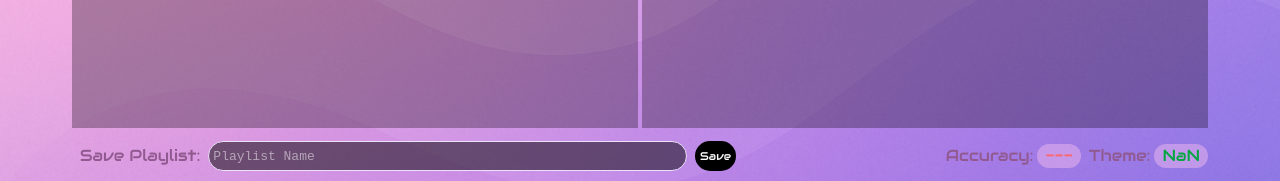
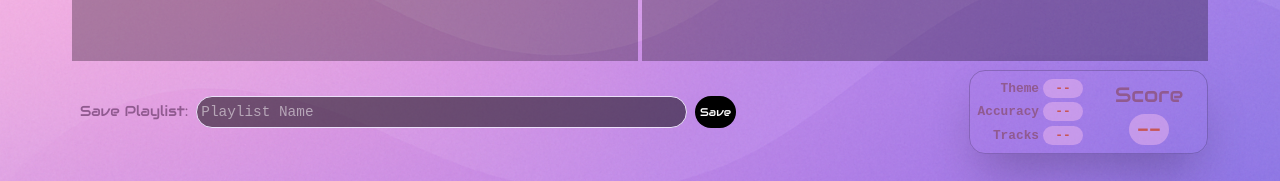
Before and after one commit to Dbrowne14/Jammming, a React (Vite) app: page / in a window 1280 px wide. Shown: the part 616-797 px from the top of the page. Built offline with nearby package versions, Linux system fonts and the light colour scheme; no server answers; sample sign-in values are in the browser's storage; a web font is replaced by a local one.

Commit message:
updates to scoring

```diff
--- a/src/components/Footer/BottomBar.tsx
+++ b/src/components/Footer/BottomBar.tsx
@@ -3,8 +3,8 @@ import Score from "./Score";
 
 const BottomBar = () => {
   return (
-    <footer className="w-full h-10 flex items-center">
-      <div className="inline-flex justify-between items-center h-[75%] w-full">
+    <footer className="w-full m-h-10 flex h-fit items-cente my-[1%]">
+      <div className="inline-flex justify-between items-center h-[75%] w-full text-[0.9rem]">
         <SavePlayListBar />
         <Score />
       </div>
--- a/src/components/Footer/SavePlayListBar.tsx
+++ b/src/components/Footer/SavePlayListBar.tsx
@@ -30,7 +30,7 @@ const SavePlayListBar = () => {
   }
 
   return (
-    <div className="flex-1 h-full max-w-2xl">
+    <div className="flex-1 h-8 max-w-2xl">
       <form
         onSubmit={handleSubmit} // handleSubmit will receive the event
         className="inline-flex gap-2 items-center justify-center h-full px-2 w-full"
--- a/src/components/Footer/Score.tsx
+++ b/src/components/Footer/Score.tsx
@@ -1,50 +1,80 @@
 import { useSpotify } from "../../context/SpotfyContext";
 import { getScoreColor } from "../../utils/utilityFns";
+import { calculateBaseTopScore, numToZero } from "../../utils/utilityFns";
+import { ScoringData } from "../../data/scoringParameters";
 
 const Score = () => {
-  const topScoreInSeconds = 2400000;
-  const topScore = 100;
-  const weeklyTheme = "David Bowie";
-  const { totalPlaylistLength, playListTracks } = useSpotify();
-  const proximityToTarget = Math.floor(
-    (totalPlaylistLength / topScoreInSeconds) * topScore,
+  const { topScore, topScoreInSeconds, weeklyTheme, playListDesiredLength } =
+    ScoringData;
+  const { totalPlaylistLength, playListTracks, totalPlayListTrackLength } =
+    useSpotify();
+
+  const accuracyScore = calculateBaseTopScore(
+    totalPlaylistLength,
+    topScoreInSeconds,
+    topScore,
   );
-  const proximityConverted = (score: number) => {
-    if (score <= topScore) {
-      return score;
-    } else {
-      return topScore + (topScore - score);
-    }
-  };
-  const finalScore = proximityConverted(proximityToTarget);
+  const playListScore = calculateBaseTopScore(
+    totalPlayListTrackLength,
+    playListDesiredLength,
+    topScore,
+  );
 
-  const themeCount = playListTracks.filter((track) =>
+  const calculateThemeScore = () => {
+    const themesInPlaylist = playListTracks.filter((track) =>
       track.trackArtist.includes(weeklyTheme),
     ).length;
-  const playListTrackLength = playListTracks.length;
-  const themeScore = Math.floor((themeCount / playListTrackLength) * 100);
+    return calculateBaseTopScore(
+      themesInPlaylist,
+      playListDesiredLength,
+      topScore,
+    );
+  };
+
+  const themeScore = numToZero(totalPlayListTrackLength, calculateThemeScore);
+
+  const scores = [
+    { name: "Theme", result: themeScore },
+    { name: "Accuracy", result: accuracyScore },
+    { name: "Tracks", result: playListScore },
+  ];
+
+  const totalScore = Math.floor((accuracyScore + playListScore + themeScore) / scores.length);
 
   return (
-    <div className="inline-flex gap-2">
-      <div className="inline-flex justify-center items-center w-fit h-full  gap-1 ">
-        <h2 className="font-bold font-[Audiowide] text-[rgb(144,90,144)]">
-          Accuracy:
+    <div className="inline-flex gap-6 md:border-[0.5px] md:border-[rgba(1,1,1,0.2)] shadow-2xl rounded-2xl md:p-2">
+      <div className="hidden md:flex flex-col font-bold items-end gap-1 text-[0.8rem]">
+        {scores.map((score, index) => {
+          return (
+            <div
+              className="inline-flex  justify-center items-center w-fit h-full  gap-1 "
+              key={index}
+            >
+              <h2 className=" text-[rgb(144,90,144)]">
+                {score.name}
               </h2>
               <h2
-          className={`font-bold font-[Audiowide] ${getScoreColor(finalScore)} text-center rounded-2xl bg-[rgba(238,184,239,0.5)] px-2`}
+                className={`  ${getScoreColor(score.result)} text-center rounded-2xl bg-[rgba(238,184,239,0.5)] px-2 w-10`}
               >
-          {proximityToTarget === 0 ? "---" : finalScore}
+                {score.result === 0 ? "--" : score.result}
               </h2>
             </div>
-      <div className="inline-flex justify-center items-center w-fit h-full  gap-1 ">
-        <h2 className="font-bold font-[Audiowide] text-[rgb(144,90,144)]">
-          Theme:
+          );
+        })}
+      </div>
+      <div className="text-[1rem] ">
+        <div
+          className="flex flex-col px-2  md:pr-4 text-[1.3rem]  justify-center items-center w-fit h-full  gap-1 "
+        >
+          <h2 className=" font-[Audiowide] hidden md:block text-[rgb(144,90,144)]">
+            Score
           </h2>
           <h2
-          className={`font-bold font-[Audiowide] ${getScoreColor(themeScore)} text-center rounded-2xl bg-[rgba(238,184,239,0.5)] px-2`}
+            className={`font-bold font-[Audiowide]  ${getScoreColor(totalScore)} text-center rounded-2xl bg-[rgba(238,184,239,0.5)] px-2 shadow-2xl `}
           >
-          {themeScore}
+            {totalScore === 0 ? "--" : totalScore}
           </h2>
+        </div>
       </div>
     </div>
   );
--- a/src/context/SpotfyContext.tsx
+++ b/src/context/SpotfyContext.tsx
@@ -11,6 +11,7 @@ type SpotifyContextType = {
   searchResults: Track[];
   handleSearch: (searchValue: string) => Promise<void>;
   totalPlaylistLength: number;
+  totalPlayListTrackLength: number;
 };
 
 const SpotifyContext = createContext<SpotifyContextType | null>(null);
@@ -51,6 +52,8 @@ export function SpotifyProvider({ children }: { children: React.ReactNode }) {
     setSearchResults(mappedResults);
   }
 
+  const totalPlayListTrackLength = playListTracks.length
+
   const totalPlaylistLength = playListTracks.reduce(
     (sum, track) => sum + track.lengthSeconds,
     0,
@@ -66,6 +69,7 @@ export function SpotifyProvider({ children }: { children: React.ReactNode }) {
         searchResults,
         handleSearch,
         totalPlaylistLength,
+        totalPlayListTrackLength
       }}
     >
       {children}
--- /dev/null
+++ b/src/data/scoringParameters.ts
@@ -0,0 +1,6 @@
+export const ScoringData = {
+  topScoreInSeconds: 2400000,
+  topScore: 100,
+  playListDesiredLength: 10,
+  weeklyTheme: "David Bowie",
+};
--- a/src/index.css
+++ b/src/index.css
@@ -25,7 +25,7 @@
     @apply rounded-2xl border border-transparent py-0.5 px-1 text-[0.7rem] text-white bg-black cursor-pointer font-Audowide transition-colors duration-200;
   }
   button:hover {
-    @apply border-[rgba(92,105,247,0.5)] border-2;
+    @apply border-[rgba(92,105,247,0.5)] border-2 text-[rgb(198,86,86)];
   }
   button:focus,
   button:focus-visible {
--- a/src/utils/utilityFns.ts
+++ b/src/utils/utilityFns.ts
@@ -1,3 +1,5 @@
+import type { Track } from "../types/types";
+
 export function minutesToSeconds(ms: number) {
   const totalSeconds = Math.floor(ms / 1000);
   const minutes = Math.floor(totalSeconds / 60);
@@ -8,19 +10,46 @@ export function minutesToSeconds(ms: number) {
   return `${minutes}:${formattedSeconds}`;
 }
 
+export function getScoreColor(score: number) {
+  if (score < 70) {
+    return "text-[rgb(198,86,86)]";
+  }
+  if (score < 80) {
+    return "text-amber-400";
+  }
+  if (score < 90) {
+    return "text-[rgb(206,201,129)]";
+  }
+  if (score < 95) {
+    return "text-[rgb(98,164,102)]";
+  }
+  return "text-green-600";
+}
 
-export function getScoreColor (score:number) {
-  if(score < 70 ) {
-    return "text-red-400"
+export const calculateBaseTopScore = (
+  scoreMetric: number,
+  topScoreMetric: number,
+  topScore: number,
+) => {
+  const score = Math.floor((scoreMetric / topScoreMetric) * topScore);
+
+  if (score <= topScore) {
+    return score;
+  } else {
+    return topScore + (topScore - score);
   }
-  if(score < 80) {
-    return "text-amber-400"
-  }
-  if(score < 90) {
-    return "text-yellow-400"
-  }
-  if(score < 95) {
-    return "text-green-400"
-  }
-  return "text-green-600"
-}
+};
+
+
+
+
+export const numToZero = (
+  lengthParam: number,
+  finalScore: number | (() => number)
+): number => {
+  if (lengthParam === 0) return 0;
+
+  return typeof finalScore === "function"
+    ? finalScore()
+    : finalScore;
+};
```
Lines whose indentation alone changed are shown as unchanged.
